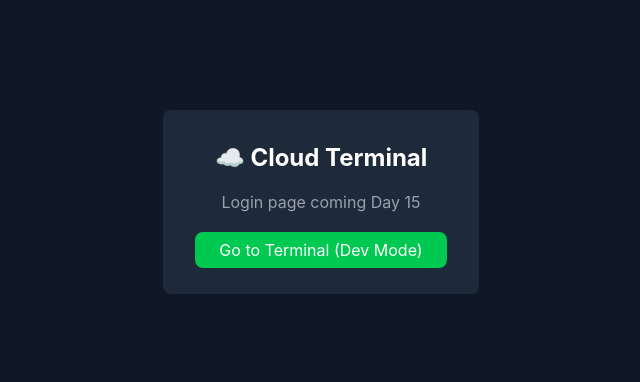
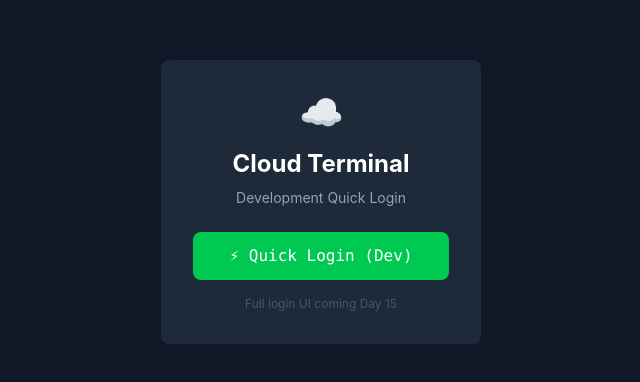
Before and after one commit to shubhsingh13jann/Cloud-terminal, a React app in the folder frontend/: page /login in a window 1280 px wide. Shown: the part 198-580 px from the top of the page, without its empty margins (319-959 px from the left). Built offline with nearby package versions, Linux system fonts and the light colour scheme; no server answers; the HTML template or start-up script is replaced by a standard one.

Commit message:
Day 10:Bug Fixes and Temp Login page

```diff
--- a/frontend/src/App.jsx
+++ b/frontend/src/App.jsx
@@ -1,37 +1,78 @@
-import { BrowserRouter, Routes, Route, Navigate } from 'react-router-dom'
-import { useSelector } from 'react-redux'
-import { selectIsAuthenticated } from './features/auth/authSlice.js'
+import { BrowserRouter, Routes, Route, Navigate, useNavigate } from 'react-router-dom'
+import { useDispatch, useSelector } from 'react-redux'
+import { selectIsAuthenticated, setCredentials } from './features/auth/authSlice.js'
 import TerminalPage from './pages/TerminalPage.jsx'
-import { ROUTES } from './utils/constants.js'
+import { useState } from 'react'
+import axios from 'axios'
+import { API_URL, ROUTES } from './utils/constants.js'
 
 // ===========================
 // Protected Route Wrapper
 // ===========================
-const ProtectedRoute = ({ children }) => {
+const ProtectedRoute = ({ children, allowAccess }) => {
   const isAuthenticated = useSelector(selectIsAuthenticated)
-  return isAuthenticated ? children : <Navigate to={ROUTES.LOGIN} replace />
+  return isAuthenticated && allowAccess ? children : <Navigate to={ROUTES.LOGIN} replace />
 }
 
 // ===========================
 // Temporary Login Page
 // (Real login UI comes Day 15)
 // ===========================
-const TempLogin = () => {
+const TempLogin = ({ onLoginSuccess }) => {
+  const dispatch = useDispatch()
+  const navigate = useNavigate()
+  const [loading, setLoading] = useState(false)
+  const [error, setError] = useState('')
+
+  const handleQuickLogin = async () => {
+    setLoading(true)
+    setError('')
+    try {
+      const response = await axios.post(`${API_URL}/auth/login`, {
+        email: 'shubhsingh.13jann@gmail.com',
+        password: '7668746665',
+      })
+
+      const { user, accessToken } = response.data.data
+
+      dispatch(setCredentials({ user, accessToken }))
+      onLoginSuccess()
+      navigate(ROUTES.TERMINAL)
+    } catch (err) {
+      setError(err.response?.data?.message || 'Login failed')
+    } finally {
+      setLoading(false)
+    }
+  }
+
   return (
     <div className="min-h-screen bg-gray-900 flex items-center justify-center">
-      <div className="bg-gray-800 p-8 rounded-lg text-center">
-        <h1 className="text-white text-2xl font-bold mb-4">
-          ☁️ Cloud Terminal
+      <div className="bg-gray-800 p-8 rounded-lg text-center w-80">
+        <p className="text-4xl mb-4">☁️</p>
+        <h1 className="text-white text-2xl font-bold mb-2">
+          Cloud Terminal
         </h1>
-        <p className="text-gray-400 mb-6">
-          Login page coming Day 15
+        <p className="text-gray-400 text-sm mb-6">
+          Development Quick Login
         </p>
-        <a
-          href="/terminal"
-          className="bg-green-500 text-white px-6 py-2 rounded-lg hover:bg-green-600"
+
+        {error && (
+          <p className="text-red-400 text-sm mb-4 bg-red-900/20 p-2 rounded">
+            {error}
+          </p>
+        )}
+
+        <button
+          onClick={handleQuickLogin}
+          disabled={loading}
+          className="w-full bg-green-500 hover:bg-green-400 disabled:bg-gray-600 text-white py-3 rounded-lg font-mono transition-colors"
         >
-          Go to Terminal (Dev Mode)
-        </a>
+          {loading ? 'Logging in...' : '⚡ Quick Login (Dev)'}
+        </button>
+
+        <p className="text-gray-600 text-xs mt-4">
+          Full login UI coming Day 15
+        </p>
       </div>
     </div>
   )
@@ -41,12 +82,24 @@ const TempLogin = () => {
 // App Routes
 // ===========================
 const App = () => {
+  const [hasLoggedInThisRun, setHasLoggedInThisRun] = useState(false)
+
   return (
     <BrowserRouter>
       <Routes>
-        <Route path={ROUTES.LOGIN} element={<TempLogin />} />
-        <Route path={ROUTES.TERMINAL} element={<TerminalPage />} />
-        <Route path="/" element={<Navigate to={ROUTES.TERMINAL} replace />} />
+        <Route
+          path={ROUTES.LOGIN}
+          element={<TempLogin onLoginSuccess={() => setHasLoggedInThisRun(true)} />}
+        />
+        <Route
+          path={ROUTES.TERMINAL}
+          element={
+            <ProtectedRoute allowAccess={hasLoggedInThisRun}>
+              <TerminalPage />
+            </ProtectedRoute>
+          }
+        />
+        <Route path={ROUTES.HOME} element={<Navigate to={ROUTES.LOGIN} replace />} />
       </Routes>
     </BrowserRouter>
   )
--- a/frontend/src/components/terminal/Terminal.jsx
+++ b/frontend/src/components/terminal/Terminal.jsx
@@ -31,7 +31,6 @@ const Terminal = ({ containerId = null, sessionId: propSessionId = null }) => {
     writeToTerminal,
     getDimensions,
     focusTerminal,
-    fitTerminal,
   } = useTerminal(containerRef, handleInput, handleResize)
 
   useEffect(() => {
@@ -45,11 +44,13 @@ const Terminal = ({ containerId = null, sessionId: propSessionId = null }) => {
       (response) => {
         if (response?.success) {
           sessionIdRef.current = response.sessionId
-          dispatch(addSession({
-            sessionId: response.sessionId,
-            containerId,
-            createdAt: new Date().toISOString(),
-          }))
+          if (!propSessionId) {
+            dispatch(addSession({
+              sessionId: response.sessionId,
+              containerId,
+              createdAt: new Date().toISOString(),
+            }))
+          }
           focusTerminal()
         }
       }
--- a/frontend/src/pages/TerminalPage.jsx
+++ b/frontend/src/pages/TerminalPage.jsx
@@ -1,28 +1,37 @@
-import { useState, useCallback } from 'react'
-import { useSelector, useDispatch } from 'react-redux'
+import { useCallback, useEffect } from 'react'
+import { useDispatch, useSelector } from 'react-redux'
 import Terminal from '../components/terminal/Terminal.jsx'
 import TerminalTabs from '../components/terminal/TerminalTabs.jsx'
 import TerminalToolbar from '../components/terminal/TerminalToolbar.jsx'
+import useSocket from '../hooks/useSocket.js'
 import {
+  addSession,
   selectSessions,
   selectActiveSessionId,
 } from '../features/terminal/terminalSlice.js'
 
 const TerminalPage = () => {
+  const dispatch = useDispatch()
   const sessions = useSelector(selectSessions)
   const activeSessionId = useSelector(selectActiveSessionId)
-  const [terminalKey, setTerminalKey] = useState(0)
-  const [fontSize, setFontSize] = useState(14)
-  const [clearSignal, setClearSignal] = useState(0)
+  const { connect } = useSocket()
+
+  useEffect(() => {
+    connect()
+  }, [connect])
 
   // Open new terminal tab
   const handleNewTab = useCallback(() => {
-    setTerminalKey(prev => prev + 1)
-  }, [])
+    dispatch(addSession({
+      sessionId: `pending-${Date.now()}`,
+      containerId: null,
+      createdAt: new Date().toISOString(),
+    }))
+  }, [dispatch])
 
   // Clear active terminal
   const handleClear = useCallback(() => {
-    setClearSignal(prev => prev + 1)
+    // Terminal clear wiring coming with toolbar command handling.
   }, [])
 
   // AI Assist placeholder
@@ -36,7 +45,7 @@ const TerminalPage = () => {
       {/* Toolbar */}
       <TerminalToolbar
         onClear={handleClear}
-        onFontSizeChange={setFontSize}
+        onFontSizeChange={() => {}}
         onAiAssist={handleAiAssist}
       />
 
@@ -77,6 +86,7 @@ const TerminalPage = () => {
               >
                 <Terminal
                   key={session.sessionId}
+                  sessionId={session.sessionId}
                   containerId={session.containerId}
                 />
               </div>
```
